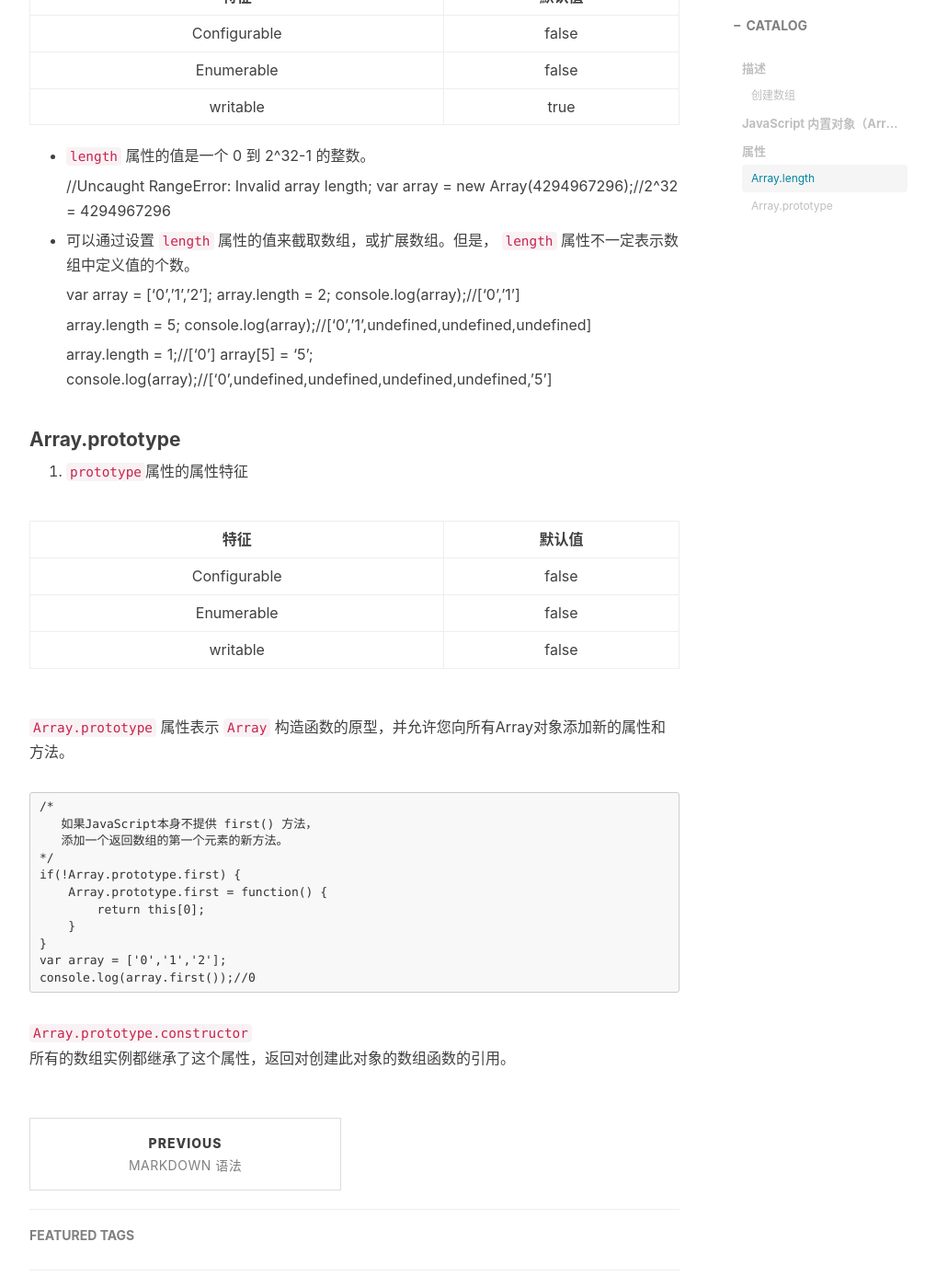
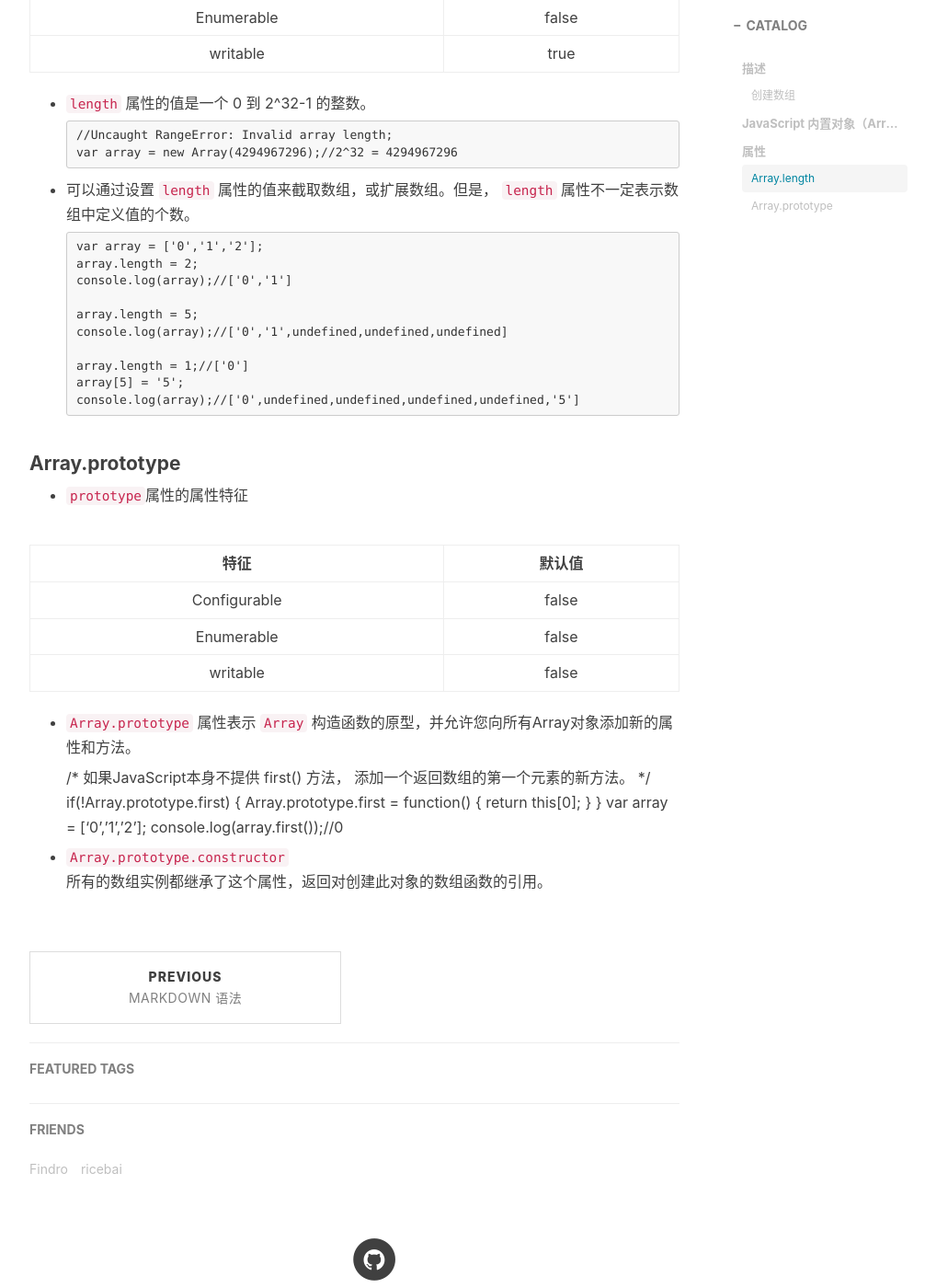
Before and after one commit to bcbz/bcbz.github.io, a Jekyll site: the page built from _posts/2018-06-05-JavaScript-blog.md, in a window 1280 px wide and 1400 px high, scrolled down 1687 px. Shown: the whole window at 92% size, without its empty margins (233-1239 px from the left). Built offline with Jekyll 4.4.1, drawn with Linux system fonts in a browser that asks for light colours; nearby versions of some CDN libraries; comment, search, counter and statistics services are not loaded; some of the changed text lies outside the part shown.

```diff
--- a/_posts/2018-06-05-JavaScript-blog.md
+++ b/_posts/2018-06-05-JavaScript-blog.md
@@ -10,14 +10,12 @@ tags:
     - JavaScript
     - Array
 ---
-## 描述 #
-##### 创建数组 #
-
+## 描述
+##### 创建数组
     [element0, element1, ..., elementN]
     new Array(element0, element1[, ...[, elementN]])
     new Array(arrayLength)
-
-__arrayLength:__ 支持一个范围在 0 到 232-1 之间的整数。
+``arrayLength`` 支持一个范围在 0 到 232-1 之间的整数。
 
 ##  JavaScript 内置对象（Array）
 * [属性](#property)
@@ -83,7 +81,7 @@ __arrayLength:__ 支持一个范围在 0 到 232-1 之间的整数。
 | Enumerable | false |
 | writable | false |
 
-``Array.prototype`` 属性表示 ``Array`` 构造函数的原型，并允许您向所有Array对象添加新的属性和方法。
+- ``Array.prototype`` 属性表示 ``Array`` 构造函数的原型，并允许您向所有Array对象添加新的属性和方法。
 
     /*
        如果JavaScript本身不提供 first() 方法，
@@ -97,5 +95,5 @@ __arrayLength:__ 支持一个范围在 0 到 232-1 之间的整数。
     var array = ['0','1','2'];
     console.log(array.first());//0
 
-``Array.prototype.constructor``
+- ``Array.prototype.constructor``
 所有的数组实例都继承了这个属性，返回对创建此对象的数组函数的引用。
```
Also changed, not shown: other parts of _posts/2018-06-05-JavaScript-blog.md (+11 -11 lines).
